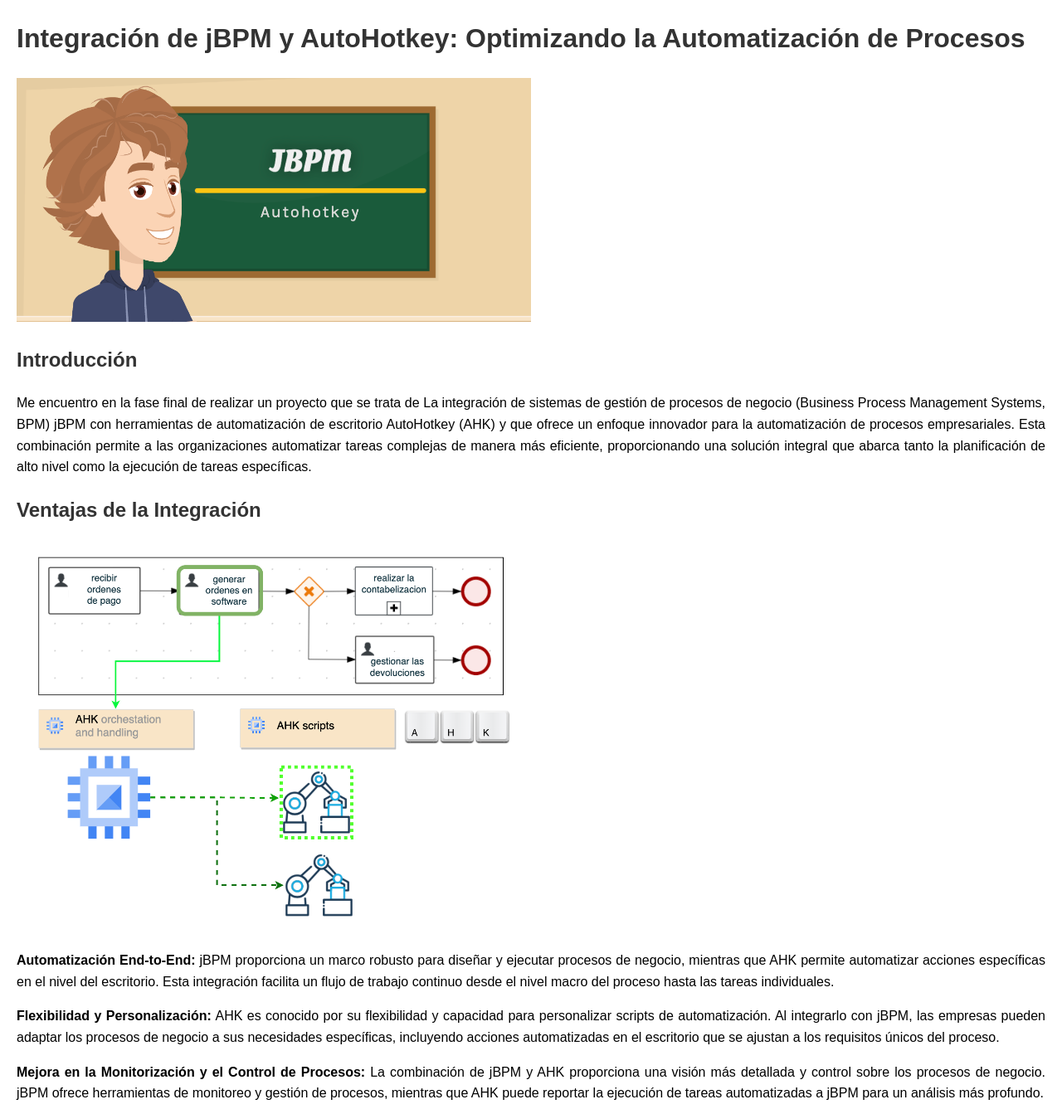
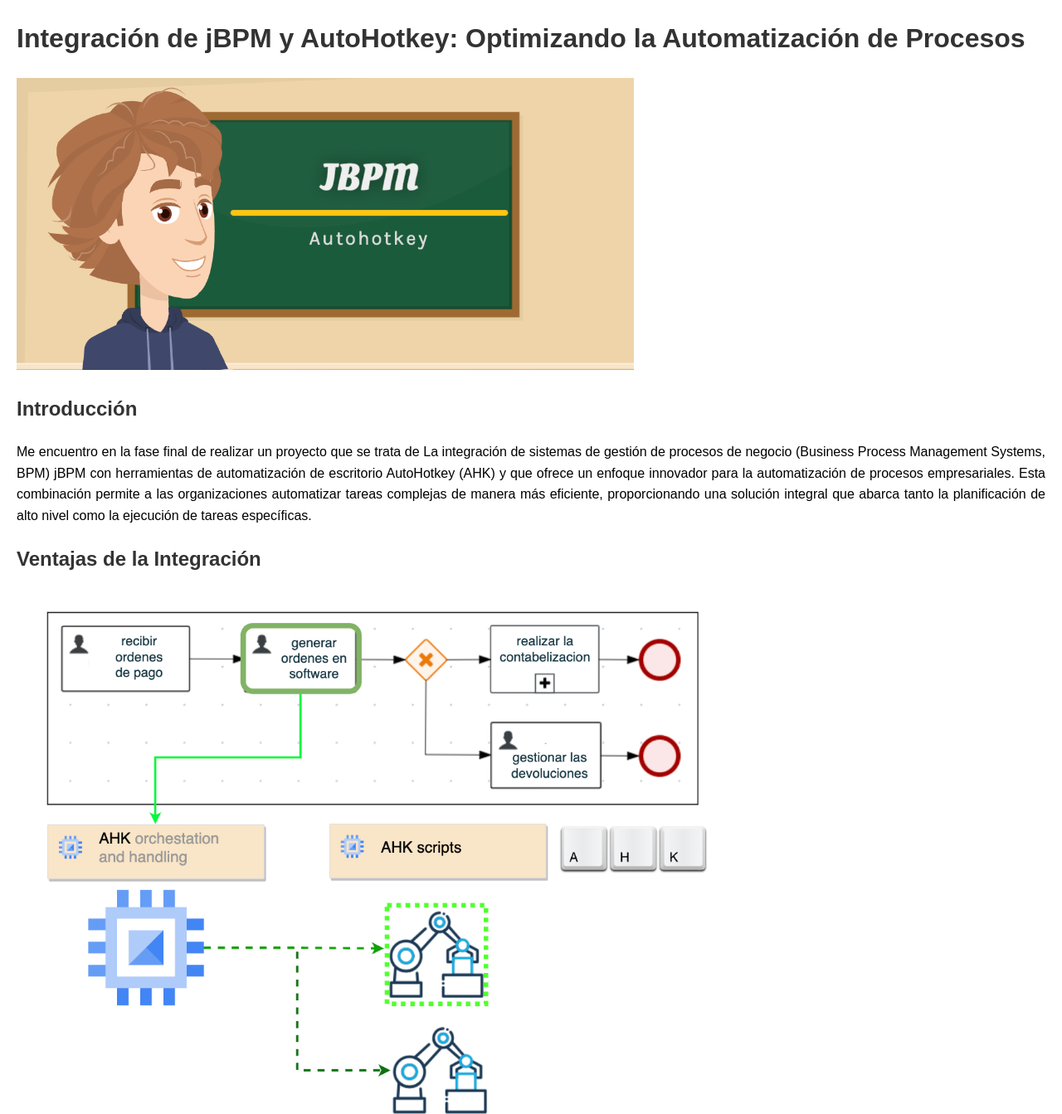
Before and after one commit to fahdAghribi/jbpmahk, a plain HTML site: page index.html in a window 1280 px wide. Shown: the top 1343 px of the page at 83% size. Drawn offline with Linux system fonts and the light colour scheme.

Commit message:
Update index.html

```diff
--- a/index.html
+++ b/index.html
@@ -22,7 +22,7 @@
 </head>
 <body>
     <h1>Integración de jBPM y AutoHotkey: Optimizando la Automatización de Procesos</h1>
-    <p><img src="https://github.com/fahdAghribi/jbpmahk/raw/main/Captura%20de%20pantalla%202024-01-05%20a%20las%201.10.07.png" alt="" width="50%" height="50%"></p>
+    <p><img src="https://github.com/fahdAghribi/jbpmahk/raw/main/Captura%20de%20pantalla%202024-01-05%20a%20las%201.10.07.png" alt="" width="60%" height="60%"></p>
     <div class="section">
         <h2>Introducción</h2>
         <p>Me encuentro en la fase final de realizar un proyecto que se trata de La integración de sistemas de gestión de procesos de negocio (Business Process Management Systems, BPM) jBPM con herramientas de automatización de escritorio AutoHotkey (AHK) y que ofrece un enfoque innovador para la automatización de procesos empresariales. Esta combinación permite a las organizaciones automatizar tareas complejas de manera más eficiente, proporcionando una solución integral que abarca tanto la planificación de alto nivel como la ejecución de tareas específicas.</p>
@@ -30,7 +30,7 @@
 
     <div class="section">
         <h2>Ventajas de la Integración</h2>
-        <p><img src="https://github.com/fahdAghribi/jbpmahk/raw/main/Captura%20de%20pantalla%202024-01-05%20a%20las%201.33.44.png" width="50%" height="50%" alt=""></p>
+        <p><img src="https://github.com/fahdAghribi/jbpmahk/raw/main/Captura%20de%20pantalla%202024-01-05%20a%20las%201.33.44.png" width="70%" height="70%" alt=""></p>
         <p><strong>Automatización End-to-End:</strong> jBPM proporciona un marco robusto para diseñar y ejecutar procesos de negocio, mientras que AHK permite automatizar acciones específicas en el nivel del escritorio. Esta integración facilita un flujo de trabajo continuo desde el nivel macro del proceso hasta las tareas individuales.</p>
         <p><strong>Flexibilidad y Personalización:</strong> AHK es conocido por su flexibilidad y capacidad para personalizar scripts de automatización. Al integrarlo con jBPM, las empresas pueden adaptar los procesos de negocio a sus necesidades específicas, incluyendo acciones automatizadas en el escritorio que se ajustan a los requisitos únicos del proceso.</p>
         <p><strong>Mejora en la Monitorización y el Control de Procesos:</strong> La combinación de jBPM y AHK proporciona una visión más detallada y control sobre los procesos de negocio. jBPM ofrece herramientas de monitoreo y gestión de procesos, mientras que AHK puede reportar la ejecución de tareas automatizadas a jBPM para un análisis más profundo.</p>
```
